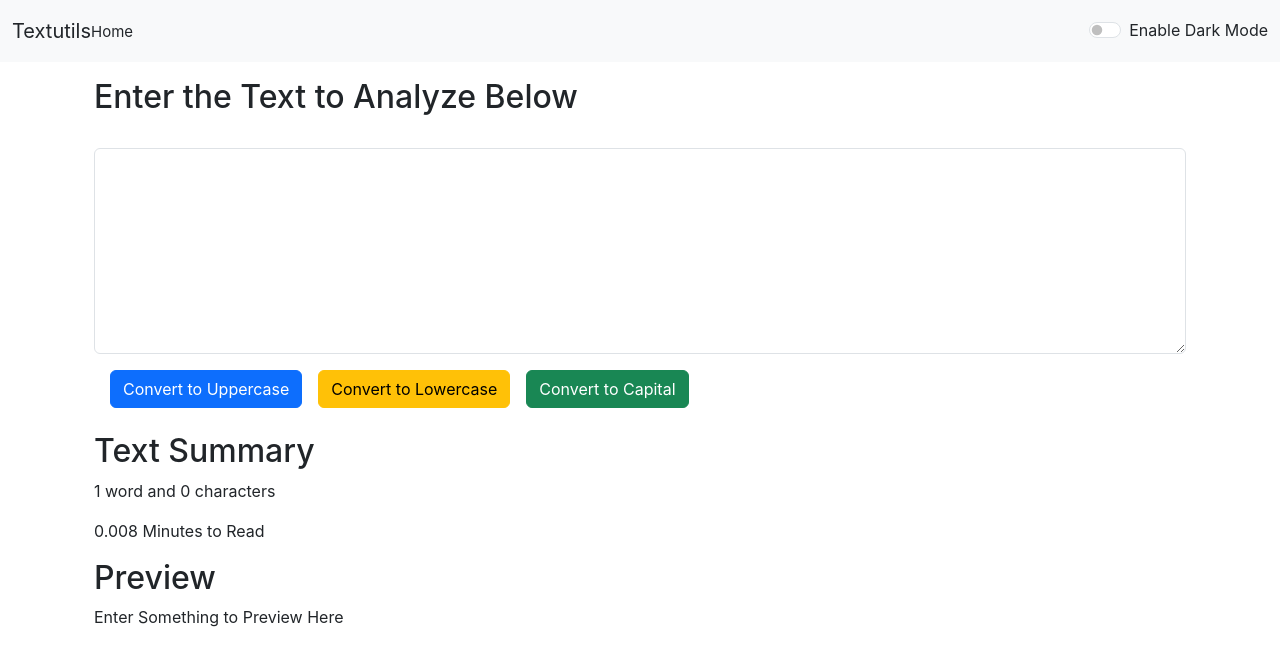
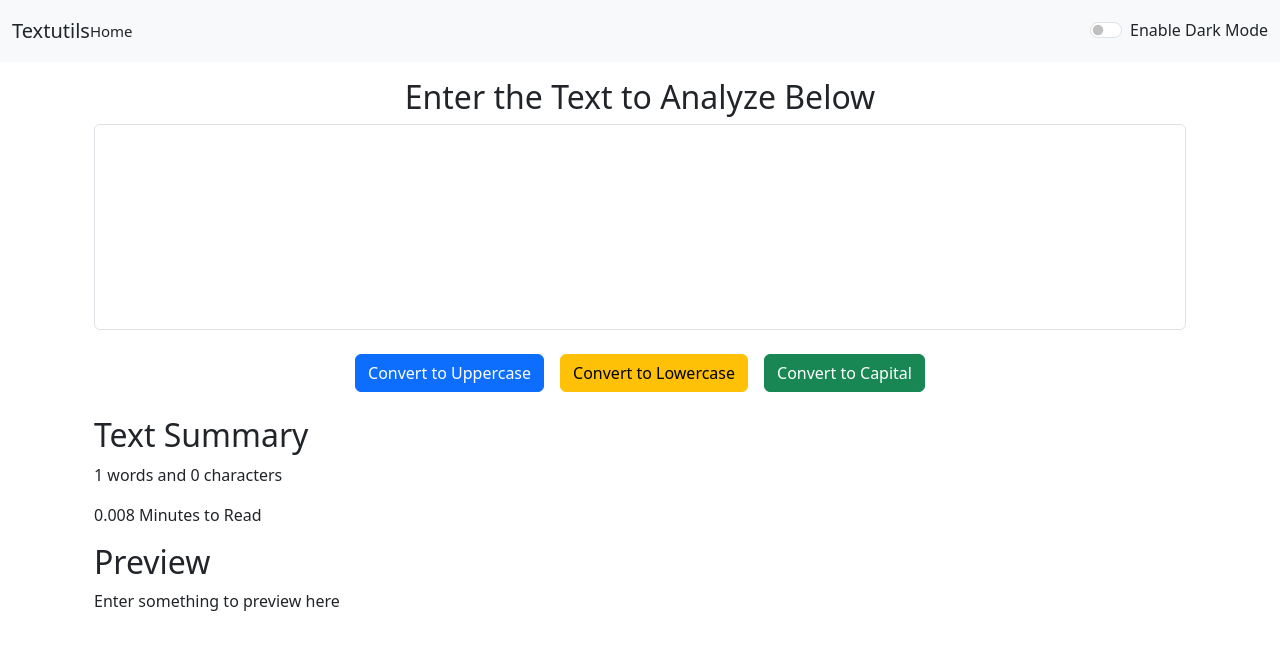
Before and after one commit to Kush77Dev/React-Textutils, a React (Create React App) app: page / in a window 1280 px wide. Shown: the top 666 px of the page. Built offline with nearby package versions, Linux system fonts and the light colour scheme.

Commit message:
Fix build issues and dependencies

```diff
--- a/src/components/TextForm.js
+++ b/src/components/TextForm.js
@@ -1,72 +1,79 @@
-import React,{useState} from "react";
+import React, { useState } from "react";
+import 'bootstrap/dist/css/bootstrap.min.css';
 
 export default function TextForm(props) {
 
-    const [text, setText] =useState('');
+  const [text, setText] = useState('');
 
-    const handleOnChange = (event) =>{
+  const handleOnChange = (event) => {
     setText(event.target.value);
   }
 
-    const handleUpClick = () =>{
-        if (text.length===0) {
-          props.showAlert("Please Type Something","danger")
-        }
-        else{
+  const handleUpClick = () => {
+    if (text.length === 0) {
+      props.showAlert("Please Type Something", "danger");
+    } else {
       let newText = text.toUpperCase();
       setText(newText);
-        props.showAlert("Converted to UpperCase !","success")
+      props.showAlert("Converted to UpperCase!", "success");
     }
   }
 
-    const handleCapClick = () =>{
-     if (text.length===0) {
-      props.showAlert("Please Type Something","danger")
-     }
-     else{
+  const handleCapClick = () => {
+    if (text.length === 0) {
+      props.showAlert("Please Type Something", "danger");
+    } else {
       let words = text.split(" ").map((element) => {
         return element.charAt(0).toUpperCase() + element.slice(1);
       });
-
       let newText = words.join(" ");
       setText(newText);
-       props.showAlert("Converted First letter to Capital !","success")
+      props.showAlert("Converted First letter to Capital!", "success");
+    }
   }
 
+  const handleLowClick = () => {
+    if (text.length === 0) {
+      props.showAlert("Please Type Something", "danger");
+    } else {
+      let newText = text.toLowerCase();
+      setText(newText);
+      props.showAlert("Converted to LowerCase!", "success");
+    }
   }
 
-
-  const handleLowClick = () =>{
-    if (text.length===0) {
-      props.showAlert("Please Type Something","danger")
-    }
-    else{
-      let newText = text.toLowerCase();
-      setText(newText);
-      props.showAlert("Converted to LowerCase !","success")
-    }
-
-}
   return (
     <>
-      <div className="container">
-        <h2>{props.Heading}</h2>
+      <div className="container my-3">
+        <h2 className="text-center">{props.Heading}</h2>
         <div className="mb-3">
-        <label htmlFor="mybox" className="form-label">
-        </label>
-        <textarea className="form-control" id="mybox" onChange={handleOnChange} rows="8" value={text} style={{backgroundColor: props.mode==='light'?'white':'#222022',color:props.mode==='dark'?'white':'#222022'}}></textarea>
+          <textarea
+            className="form-control"
+            id="mybox"
+            onChange={handleOnChange}
+            rows="8"
+            value={text}
+            style={{
+              backgroundColor: props.mode === 'light' ? 'white' : '#222022',
+              color: props.mode === 'dark' ? 'white' : '#222022',
+              resize: 'none'
+            }}
+          ></textarea>
         </div>
-        <button className="btn btn-primary mx-3" onClick={handleUpClick}>Convert to Uppercase</button>
-        <button className="btn btn-warning" onClick={handleLowClick}>Convert to Lowercase</button>
-        <button className="btn btn-success mx-3" onClick={handleCapClick}>Convert to Capital</button>
 
+        <div className="d-flex flex-wrap justify-content-center">
+          <button className="btn btn-primary mx-2 my-2" onClick={handleUpClick}>Convert to Uppercase</button>
+          <button className="btn btn-warning mx-2 my-2" onClick={handleLowClick}>Convert to Lowercase</button>
+          <button className="btn btn-success mx-2 my-2" onClick={handleCapClick}>Convert to Capital</button>
         </div>
-    <div className="container">
-      <h2 className="mt-4">Text Summary</h2>
-      <p>{text.trim().split(" ").length} word and {text.length} characters</p>
-      <p>{0.008 * text.trim().split(" ").length} Minutes to Read</p>
+      </div>
+
+      <div className="container my-3">
+        <h2>Text Summary</h2>
+        <p>{text.trim().split(/\s+/).length} words and {text.length} characters</p>
+        <p>{0.008 * text.trim().split(/\s+/).length} Minutes to Read</p>
         <h2>Preview</h2>
-      <p>{text.length>0?text:"Enter Something to Preview  Here"}</p>
+        <p>{text.length > 0 ? text : "Enter something to preview here"}</p>
       </div>
     </>
   );
```
Lines whose indentation alone changed are shown as unchanged.
